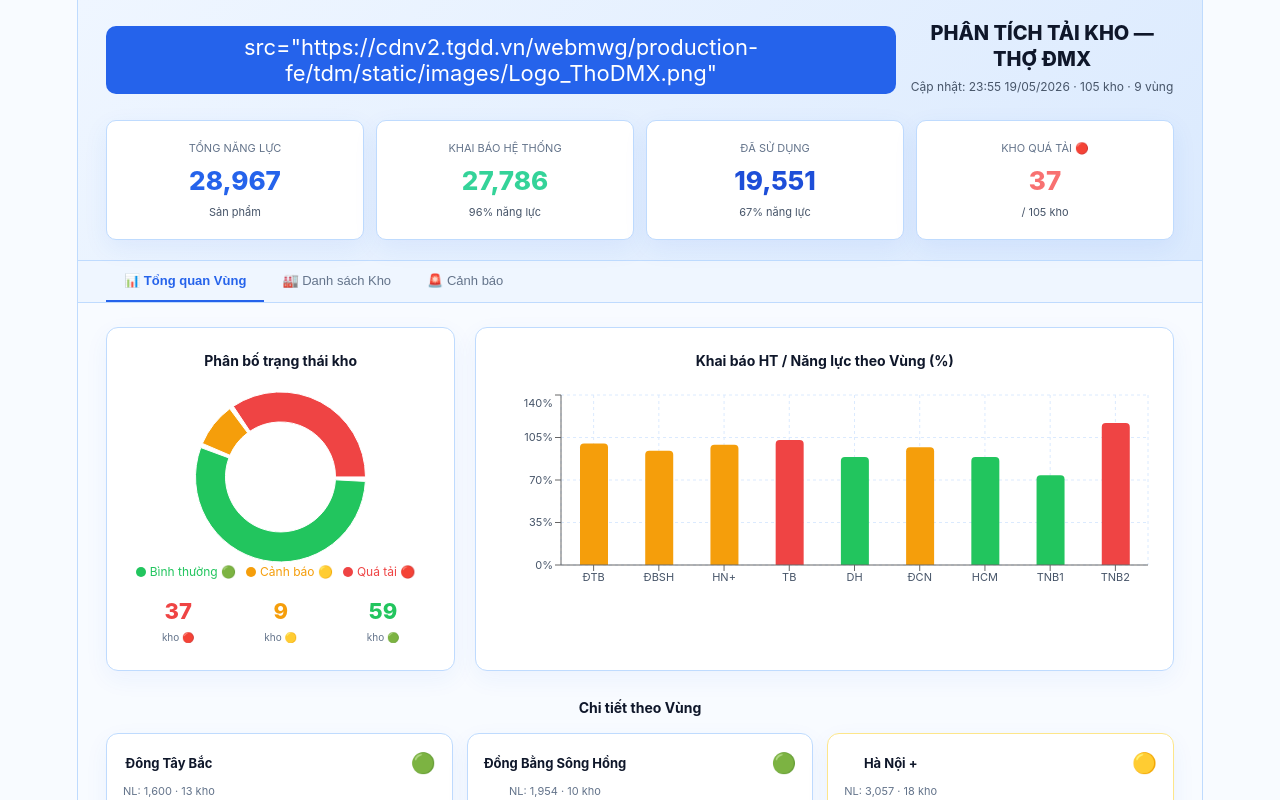
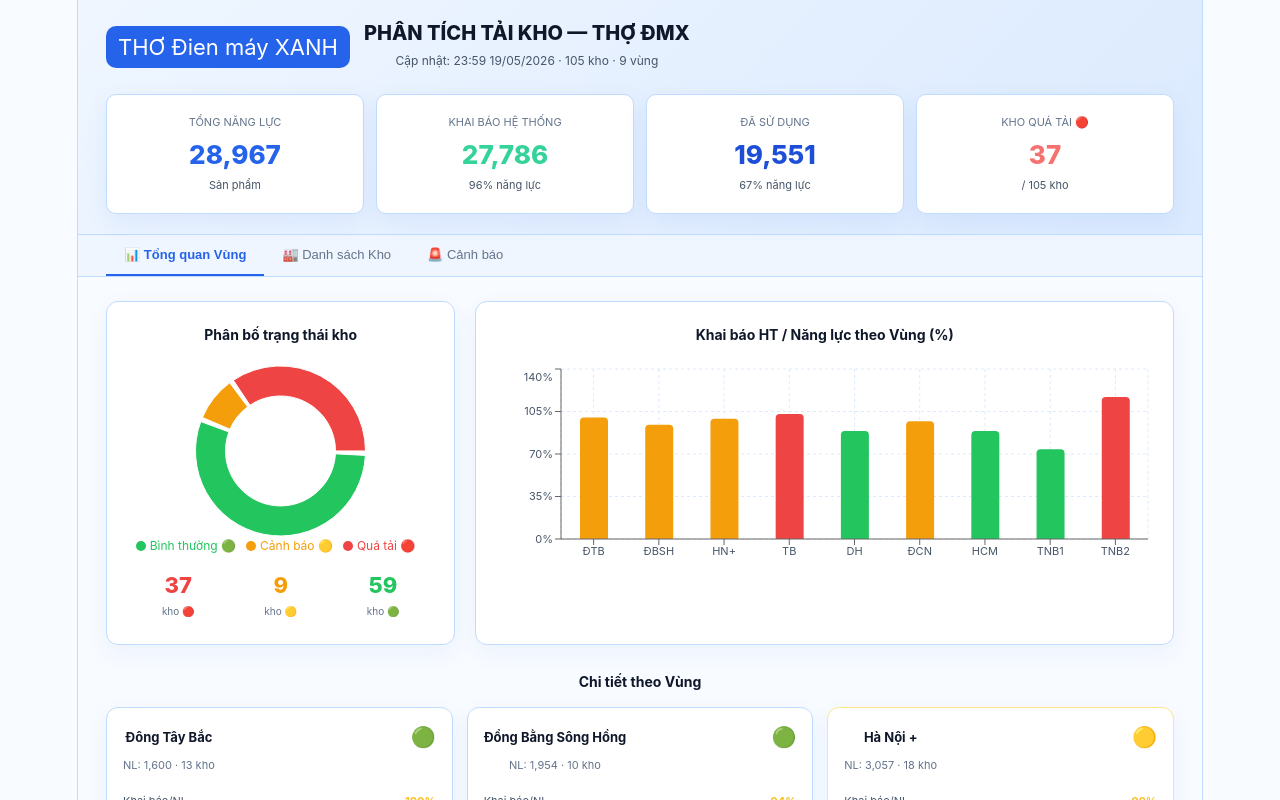
Before and after one commit to thanhlv1186-coder/34661, a React (Vite) app: page / in a window 1280 px wide. Shown: the top 800 px of the page. Built offline with nearby package versions, Linux system fonts and the light colour scheme.

Commit message:
Cap nhat du lieu dashboard 19/05/2026 23:59:19.04

```diff
--- a/src/generated/warehouse-data.jsx
+++ b/src/generated/warehouse-data.jsx
@@ -1,8 +1,8 @@
 // Auto-generated by scripts/update-dashboard-data.mjs.
 // Do not edit this file by hand. Put a new .xlsx in data/raw and run npm run data:update.
 
-export const DATA_UPDATED_AT = "2026-05-19T16:55:35.884Z";
-export const DATA_UPDATED_LABEL = "23:55 19/05/2026";
+export const DATA_UPDATED_AT = "2026-05-19T16:59:18.044Z";
+export const DATA_UPDATED_LABEL = "23:59 19/05/2026";
 export const DATA_SOURCE_FILE = "BÁO CÁO THỐNG KÊ TẢI - NĂNG LỰC.xlsx";
 export const DATA_WARNINGS = [
   "Parsed multi-row overview report layout.",
--- a/src/warehouse-dashboard.jsx
+++ b/src/warehouse-dashboard.jsx
@@ -71,7 +71,7 @@ export default function Dashboard() {
       {/* Header */}
       <div style={{ background: "linear-gradient(135deg, #eff6ff 0%, #dbeafe 100%)", borderBottom: "1px solid #bfdbfe", padding: "20px 28px" }}>
         <div style={{ display: "flex", alignItems: "center", gap: 14 }}>
-          <div style={{ background: "#2563eb", color: "#ffffff", borderRadius: 10, padding: "8px 12px", fontSize: 22 }}>src="https://cdnv2.tgdd.vn/webmwg/production-fe/tdm/static/images/Logo_ThoDMX.png"</div>
+          <div style={{ background: "#2563eb", color: "#ffffff", borderRadius: 10, padding: "8px 12px", fontSize: 22 }}>THƠ Đien máy XANH</div>
           <div>
             <div style={{ fontSize: 20, fontWeight: 800, color: "#0f172a", letterSpacing: 0 }}>
               PHÂN TÍCH TẢI KHO — THỢ ĐMX
```
